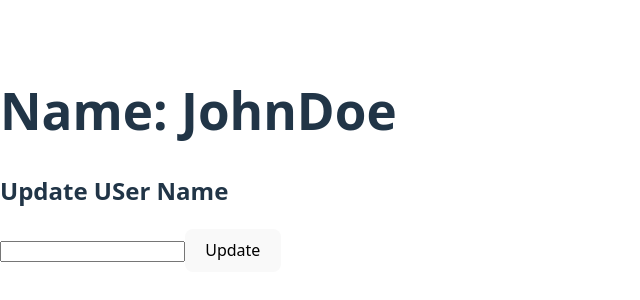
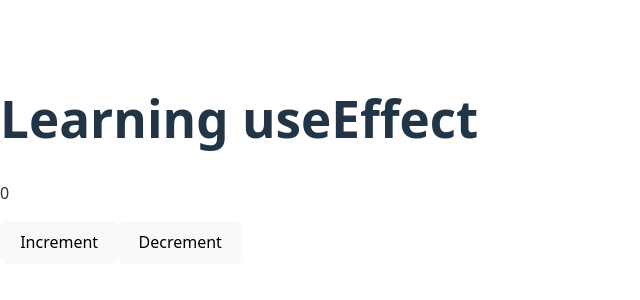
Before and after one commit to SanjilaGangaju/ReactSeries, a React (Vite) app: page / in a window 1280 px wide. Shown: the part 240-540 px from the top of the page, without its empty margins (0-640 px from the left). Built offline with nearby package versions, Linux system fonts and the light colour scheme.

Commit message:
intro intto-useeffect

```diff
--- a/src/App.jsx
+++ b/src/App.jsx
@@ -1,15 +1,12 @@
+import React from 'react'
+import UseEffect from './components/UseEffect'
 
-import ComponentA from "./components/ComponentA";
-import { ComponentB } from "./components/ComponentB";
-import { UserProvider } from "./components/UserContext";
-
-function App(){
- const user = {name: 'Sanjila'}
+const App = () => {
   return (
-    <UserProvider>
-      <ComponentA></ComponentA>
-      <ComponentB></ComponentB>
-    </UserProvider>
+    <div>
+      <UseEffect></UseEffect>
+    </div>
   )
 }
-export default App;
+
+export default App
--- /dev/null
+++ b/src/components/UseEffect.jsx
@@ -0,0 +1,21 @@
+import React from 'react'
+import { useEffect, useState } from 'react';
+function UseEffect() {
+  const [counter, setCounter] =useState(0)
+ useEffect(() => {
+   document.title=counter;
+
+
+ }, [counter])
+
+  return (
+    <div>
+      <h1>Learning useEffect</h1>
+      <p>{counter}</p>
+      <button onClick={()=>setCounter(counter+1)}>Increment</button>
+      <button onClick={()=>setCounter(counter-1)}>Decrement</button>
+    </div>
+)
+}
+
+export default UseEffect
```
Also changed, not shown: src/components/Counter.jsx (added, +20 -0 lines), src/components/FetchData.jsx (added, +11 -0 lines), src/components/counterReducer.js (added, +18 -0 lines), src/components/ComponentC.jsx (added).
